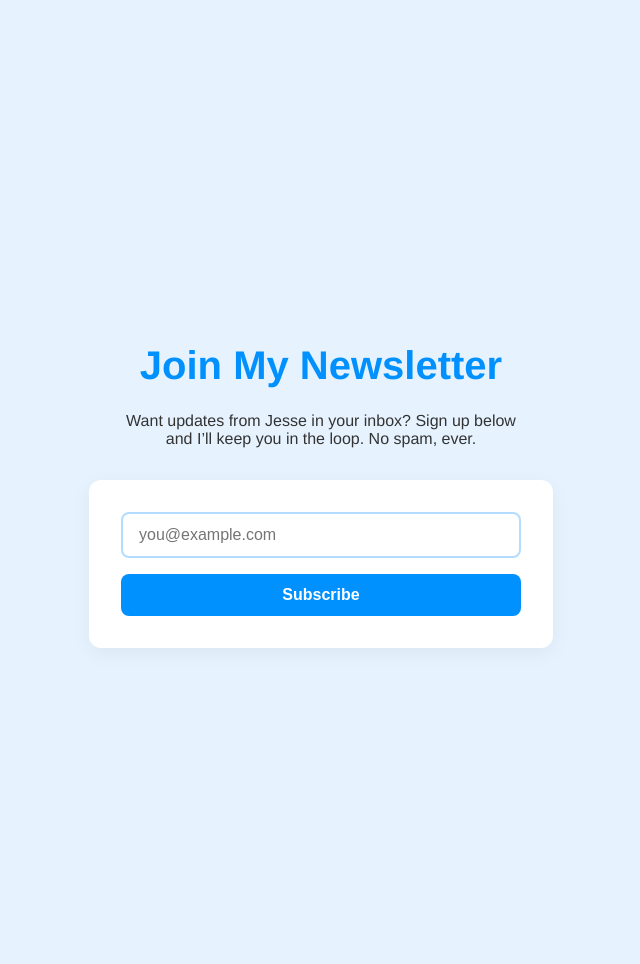
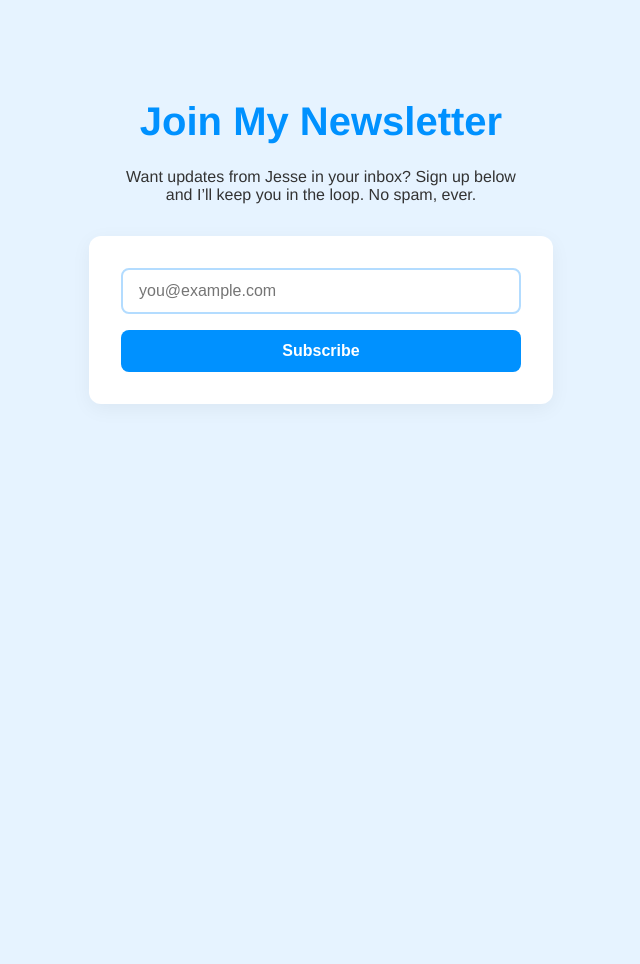
Before and after one commit to jlo13034/Jesse-Pound, a Jekyll site: the page newsletter.html, which Jekyll copies as it is, in a window 1280 px wide. Shown: the whole page, without its empty margins (319-959 px from the left). Built offline with Jekyll 4.4.1, drawn with Linux system fonts in a browser that asks for light colours; after the commit the page ends 916 px from its top, so only the background shows below that.

Commit message:
Update newsletter.html
updated margins and padding

```diff
--- a/newsletter.html
+++ b/newsletter.html
@@ -7,19 +7,18 @@
   <style>
     body {
       font-family: 'Helvetica Neue', sans-serif;
-      background: #e6f3ff; /* soft blue */
+      background: #e6f3ff;
       display: flex;
       flex-direction: column;
       align-items: center;
-      justify-content: center;
-      height: 100vh;
-      margin: 0;
-      padding: 2rem;
+      padding: 4rem 2rem;
+      min-height: 100vh;
+      box-sizing: border-box;
     }
 
     h1 {
       font-size: 2.5rem;
-      color: #0091FF; /* primary blue */
+      color: #0091FF;
       margin-bottom: 0.5rem;
     }
 
```
